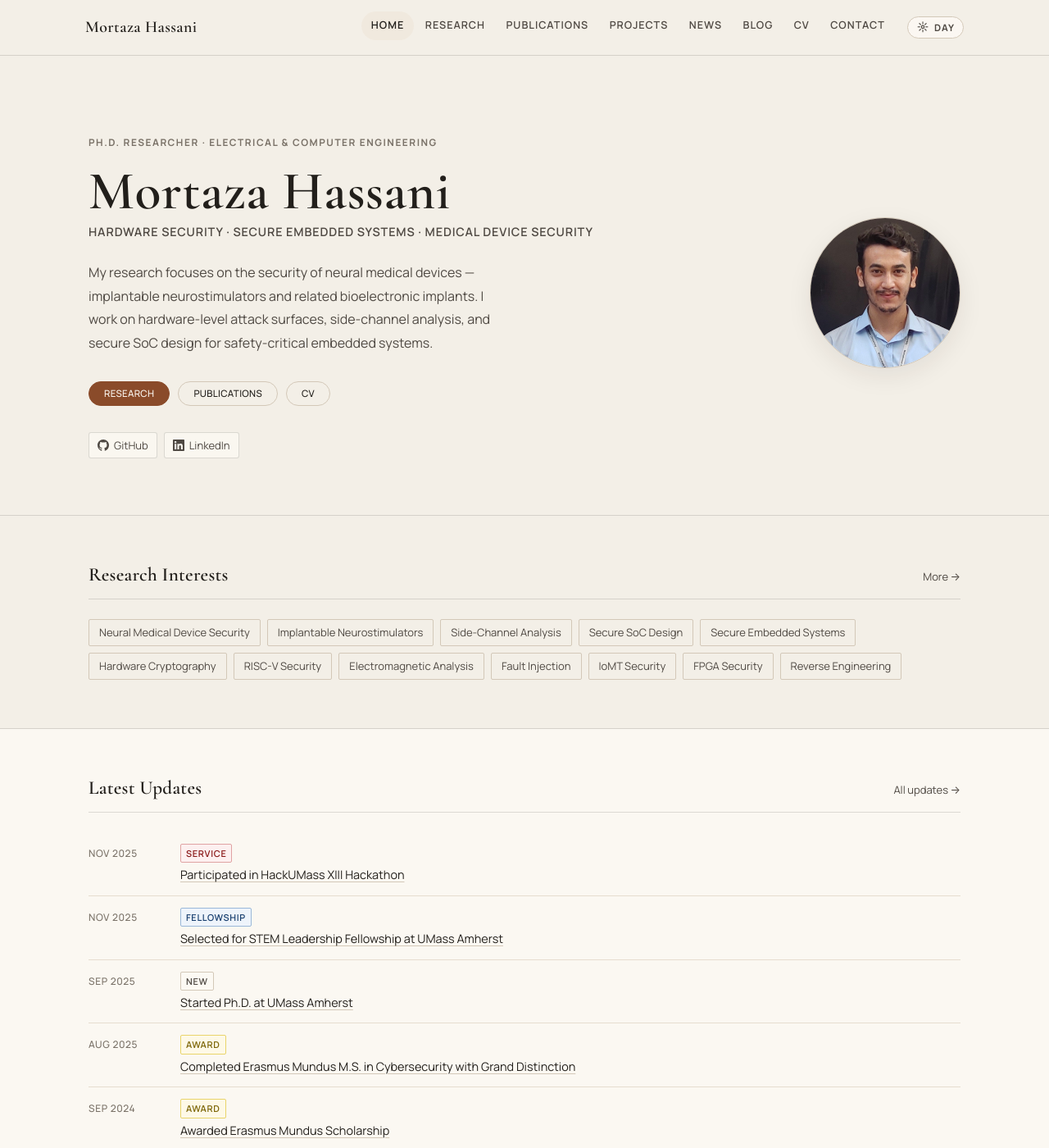
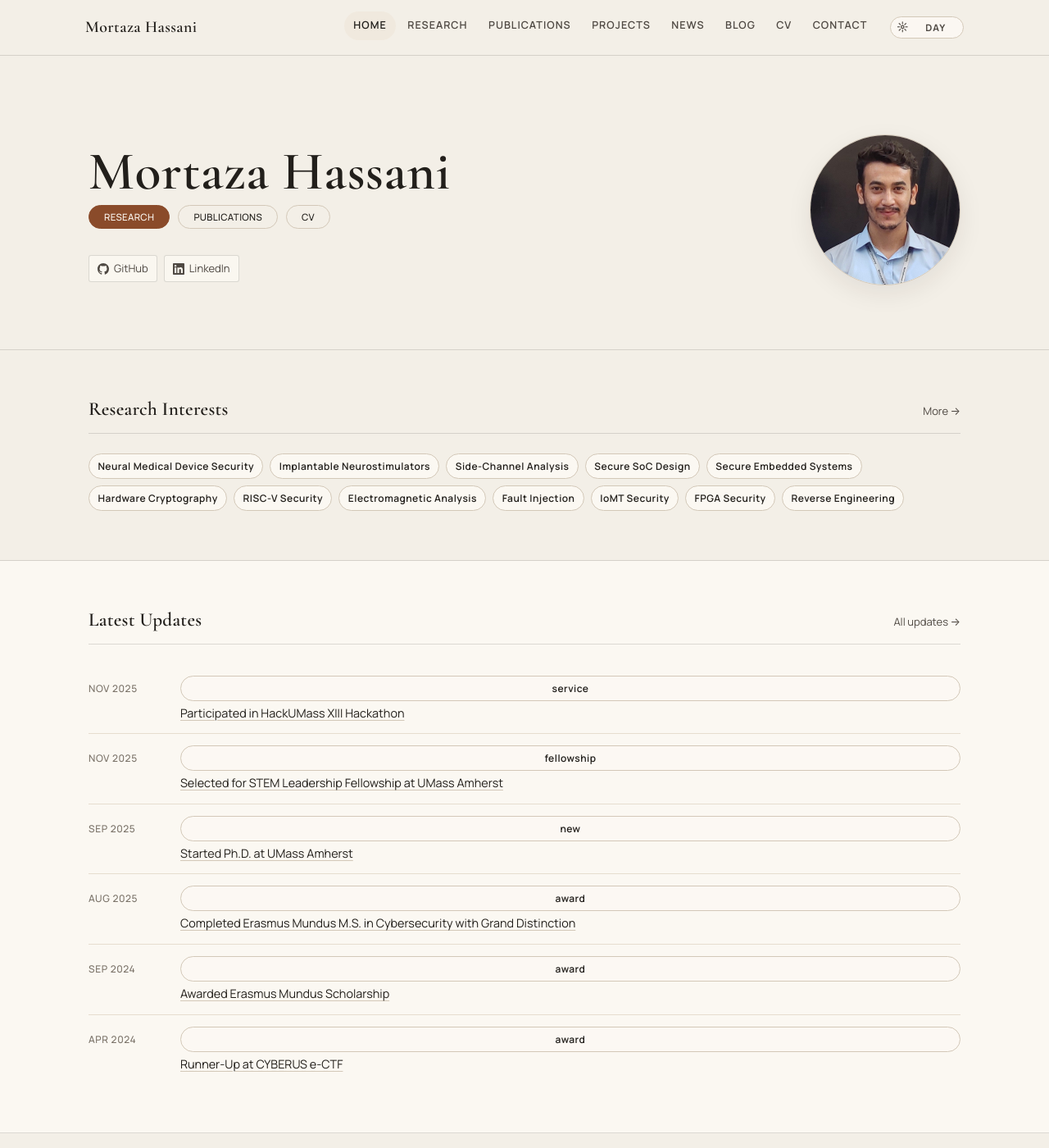
Before and after one commit to MortazaHassani/MortazaHassani.github.io, a Jekyll site: the page built from _pages/about.md, in a window 1280 px wide and 1400 px high. Shown: the whole window at 82% size. Built offline with Jekyll 4.4.1, drawn with Linux system fonts in a browser that asks for light colours.

```diff
--- a/_pages/about.md
+++ b/_pages/about.md
@@ -10,17 +10,7 @@
 <section class="hero">
   <div class="hero-inner">
     <div class="hero-content">
-      <div class="hero-affiliation">Ph.D. Researcher &middot; Electrical &amp; Computer Engineering</div>
       <h1 class="hero-name">Mortaza Hassani</h1>
-      <div class="hero-title">Hardware Security &middot; Secure Embedded Systems &middot; Medical Device Security</div>
-      <div class="hero-bio">
-        <p>
-          My research focuses on the security of neural medical devices —
-          implantable neurostimulators and related bioelectronic implants.
-          I work on hardware-level attack surfaces, side-channel analysis,
-          and secure SoC design for safety-critical embedded systems.
-        </p>
-      </div>
       <div class="hero-cta">
         <a href="/research/" class="btn btn-primary">Research</a>
         <a href="/publications/" class="btn btn-secondary">Publications</a>
--- a/assets/css/main.scss
+++ b/assets/css/main.scss
@@ -51,6 +51,10 @@
 *, *::before, *::after { box-sizing: border-box; margin: 0; padding: 0; }
 html { font-size: 16px; scroll-behavior: smooth; background: var(--bg); }
 
+body, button, input, select, textarea, .page, .archive, .page__content, .news-list, .projects-list {
+  font-family: var(--font-sans);
+}
+
 body {
   font-family: var(--font-sans);
   font-size: clamp(1rem, calc(0.95rem + 0.25vw), 1.125rem);
@@ -63,6 +67,15 @@
   -webkit-font-smoothing: antialiased;
   text-rendering: optimizeLegibility;
   transition: background-color var(--transition), color var(--transition);
+}
+
+h1, h2, h3, h4, h5, h6,
+.project-title,
+.page-title,
+.post-title,
+.section-title,
+.pub-title {
+  font-family: var(--font-serif);
 }
 
 /* Keep old academic-pages layouts in sync with the current theme. */
@@ -232,8 +245,11 @@
 .theme-toggle {
   display: inline-flex;
   align-items: center;
+  justify-content: center;
   gap: 0.35rem;
-  padding: 0.34rem 0.62rem;
+  width: 90px;
+  min-width: 90px;
+  padding: 0.32rem 0.6rem;
   border-radius: 999px;
   border: 1px solid var(--border);
   background: color-mix(in srgb, var(--bg-surface), transparent 10%);
@@ -245,6 +261,12 @@
   text-transform: uppercase;
   cursor: pointer;
   transition: all var(--transition);
+  flex-shrink: 0;
+}
+
+.theme-toggle__label {
+  min-width: 3.3rem;
+  text-align: center;
 }
 
 .theme-toggle:hover {
@@ -510,24 +532,39 @@
 .news-content-compact p a { color: var(--fg); text-decoration-color: var(--border); }
 .news-content-compact p a:hover { text-decoration-color: var(--fg); }
 
-.news-tag {
-  display: inline-block;
-  padding: 1px 6px;
-  border-radius: 2px;
-  font-size: 0.6875rem;
+.news-tag,
+.pub-type,
+.tag,
+.kw {
+  display: inline-flex;
+  align-items: center;
+  justify-content: center;
+  padding: 0.25rem 0.65rem;
+  border-radius: 999px;
+  border: 1px solid var(--border);
+  font-size: 0.75rem;
   font-weight: 600;
-  text-transform: uppercase;
-  letter-spacing: 0.06em;
-  width: fit-content;
+  text-transform: none;
+  letter-spacing: 0.04em;
+  color: var(--fg);
+  background: color-mix(in srgb, var(--bg-surface), transparent 8%);
   font-family: var(--font-sans);
-  border: 1px solid;
 }
-.news-tag.award       { background: #fef9e7; color: #7d6608; border-color: #e9d46a; }
-.news-tag.publication { background: #f0faf4; color: #1a5c35; border-color: #a3d9b3; }
-.news-tag.talk        { background: #f7f0fb; color: #5c2d82; border-color: #c9a8e0; }
-.news-tag.fellowship  { background: #eef4fb; color: #1a4070; border-color: #9ab8d9; }
-.news-tag.service     { background: #fdf0f0; color: #8b1a1a; border-color: #e0a3a3; }
-.news-tag.new         { background: var(--bg-surface); color: var(--fg-mid); border-color: var(--border); }
+.news-tag.award,
+.news-tag.publication,
+.news-tag.talk,
+.news-tag.fellowship,
+.news-tag.service,
+.news-tag.new,
+.pub-type.conference,
+.pub-type.journal,
+.pub-type.thesis,
+.pub-type.preprint {
+  background: color-mix(in srgb, var(--bg-surface), transparent 8%);
+  color: var(--fg);
+  border-color: var(--border);
+}
+
 
 /* --- Publications --- */
 .pub-list { display: flex; flex-direction: column; }
@@ -910,41 +947,7 @@
 .alert-success { background: #f0faf4; color: #1a5c35; border-color: #a3d9b3; }
 .alert-error   { background: #fdf0f0; color: #8b1a1a; border-color: #e0a3a3; }
 
-[data-theme="dark"] .news-tag.award,
-[data-theme="dark"] .pub-type.preprint {
-  background: rgba(233, 212, 106, 0.16);
-  color: #f3e19f;
-  border-color: rgba(233, 212, 106, 0.45);
-}
 
-[data-theme="dark"] .news-tag.publication,
-[data-theme="dark"] .pub-type.journal,
-[data-theme="dark"] .alert-success {
-  background: rgba(97, 193, 130, 0.16);
-  color: #a7e8bc;
-  border-color: rgba(97, 193, 130, 0.45);
-}
-
-[data-theme="dark"] .news-tag.talk,
-[data-theme="dark"] .pub-type.thesis {
-  background: rgba(172, 130, 219, 0.16);
-  color: #d7b8f5;
-  border-color: rgba(172, 130, 219, 0.45);
-}
-
-[data-theme="dark"] .news-tag.fellowship,
-[data-theme="dark"] .pub-type.conference {
-  background: rgba(126, 170, 222, 0.16);
-  color: #bdd8fb;
-  border-color: rgba(126, 170, 222, 0.45);
-}
-
-[data-theme="dark"] .news-tag.service,
-[data-theme="dark"] .alert-error {
-  background: rgba(232, 116, 116, 0.16);
-  color: #f4b8b8;
-  border-color: rgba(232, 116, 116, 0.45);
-}
 
 /* --- Prose --- */
 .prose h2 { margin-top: 2.25rem; padding-bottom: 0.5rem; border-bottom: 1px solid var(--border); }
```
